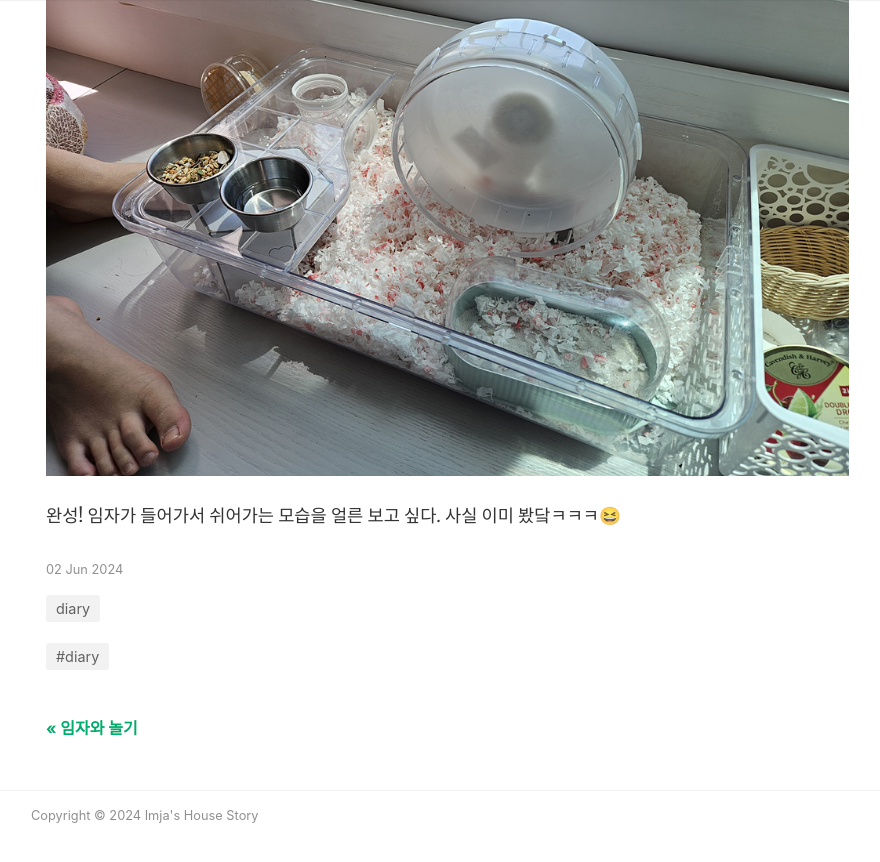
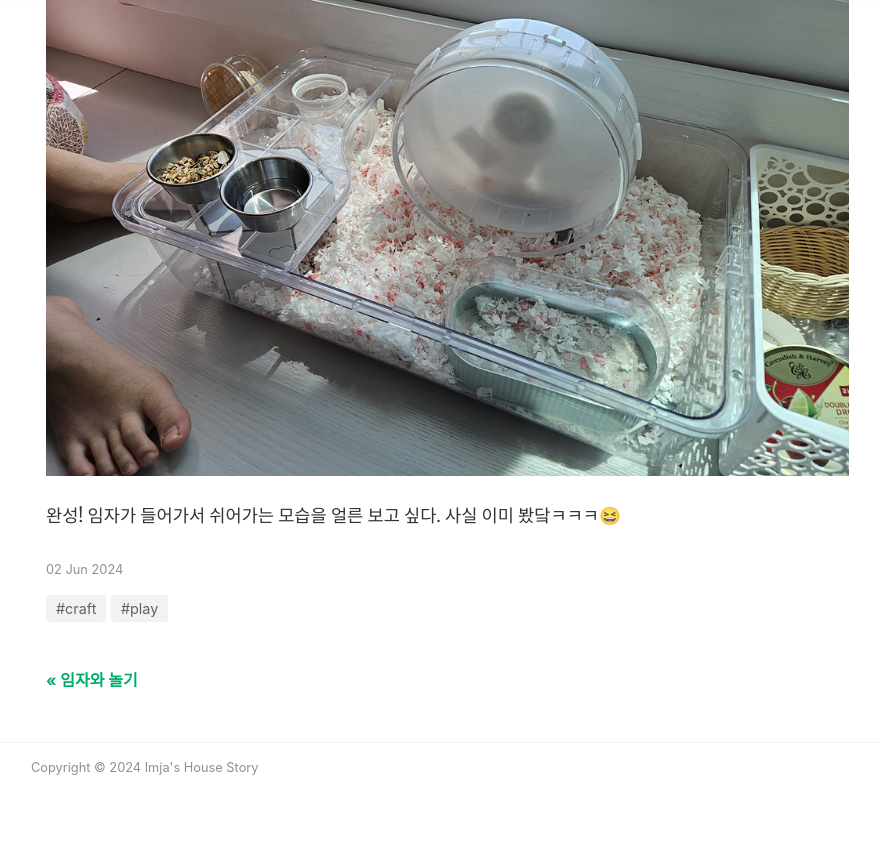
Before and after one commit to msaltnet/imja-house, a Jekyll site: the page built from _posts/2024-06-02-imja-paper-house.md, in a window 1280 px wide and 900 px high, scrolled down 4643 px. Shown: the top 862 px of the window, without its empty margins (54-934 px from the left). Built offline with Jekyll 4.4.1, drawn with Linux system fonts in a browser that asks for light colours; nearby versions of some CDN libraries.

Commit message:
add tags

```diff
--- a/_layouts/post.html
+++ b/_layouts/post.html
@@ -95,7 +95,7 @@ post_class: post-template
             </p>
 
             <!-- Post Categories -->
-            <div class="after-post-cats">
+            <!-- <div class="after-post-cats">
                 <ul class="tags mb-4">
                     {% assign sortedCategories = page.categories | sort %}
                     {% for category in sortedCategories %}
@@ -104,7 +104,7 @@ post_class: post-template
                     </li>
                     {% endfor %}
                 </ul>
-            </div>
+            </div> -->
             <!-- End Categories -->
 
             <!-- Post Tags -->
--- a/_posts/2024-05-30-play-with-imja.md
+++ b/_posts/2024-05-30-play-with-imja.md
@@ -2,7 +2,7 @@
 layout: post
 title: "임자와 놀기"
 categories: diary
-tags: [diary]
+tags: [play]
 image: assets/images/20240601_123422.jpg
 featured: true
 comments: false
--- a/_posts/2024-06-02-imja-paper-house.md
+++ b/_posts/2024-06-02-imja-paper-house.md
@@ -2,7 +2,7 @@
 layout: post
 title: "임자 집 만들기"
 categories: diary
-tags: [diary]
+tags: [play, craft]
 image: assets/images/20240602_112028.jpg
 comments: false
 ---
```
